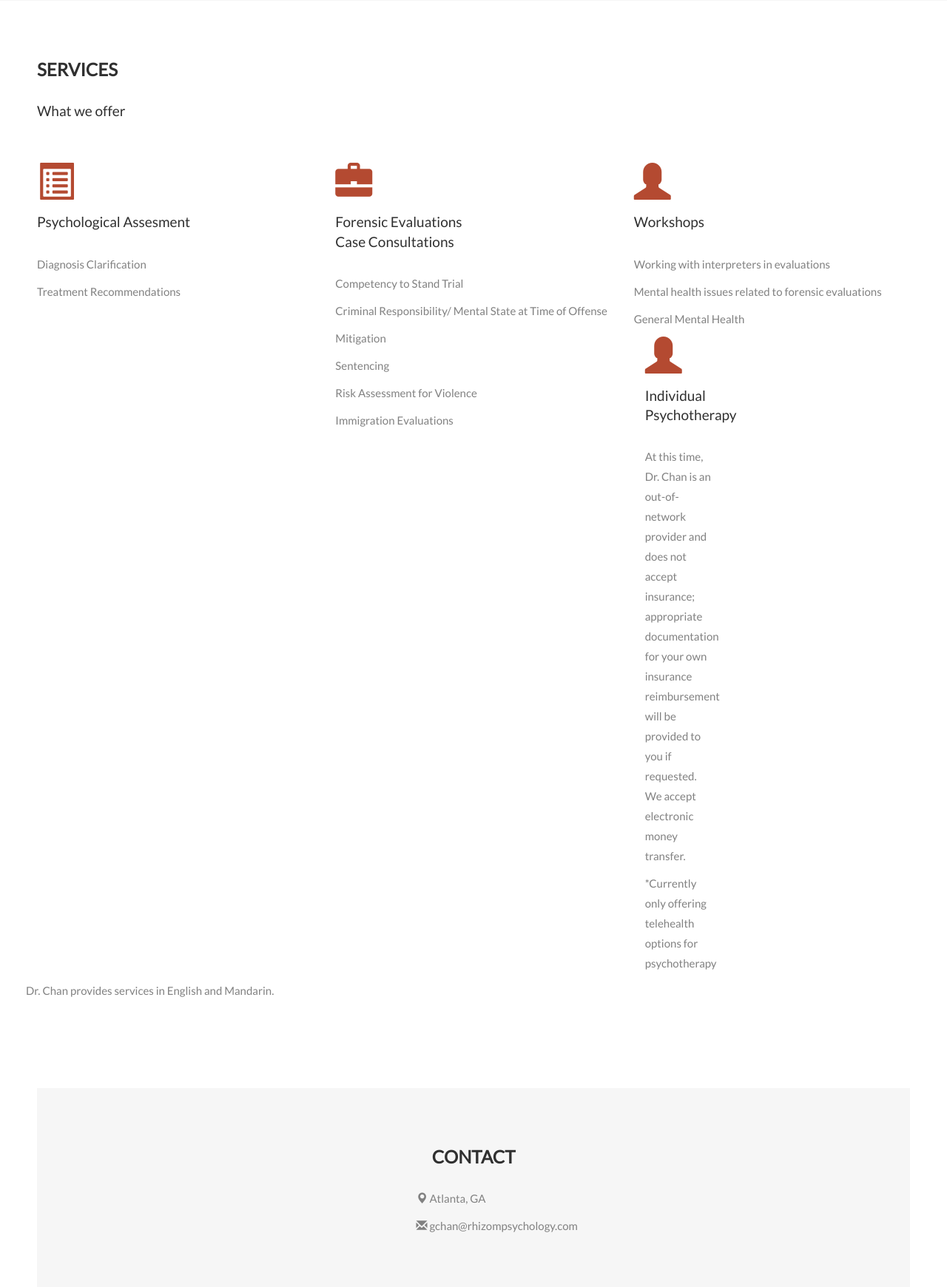
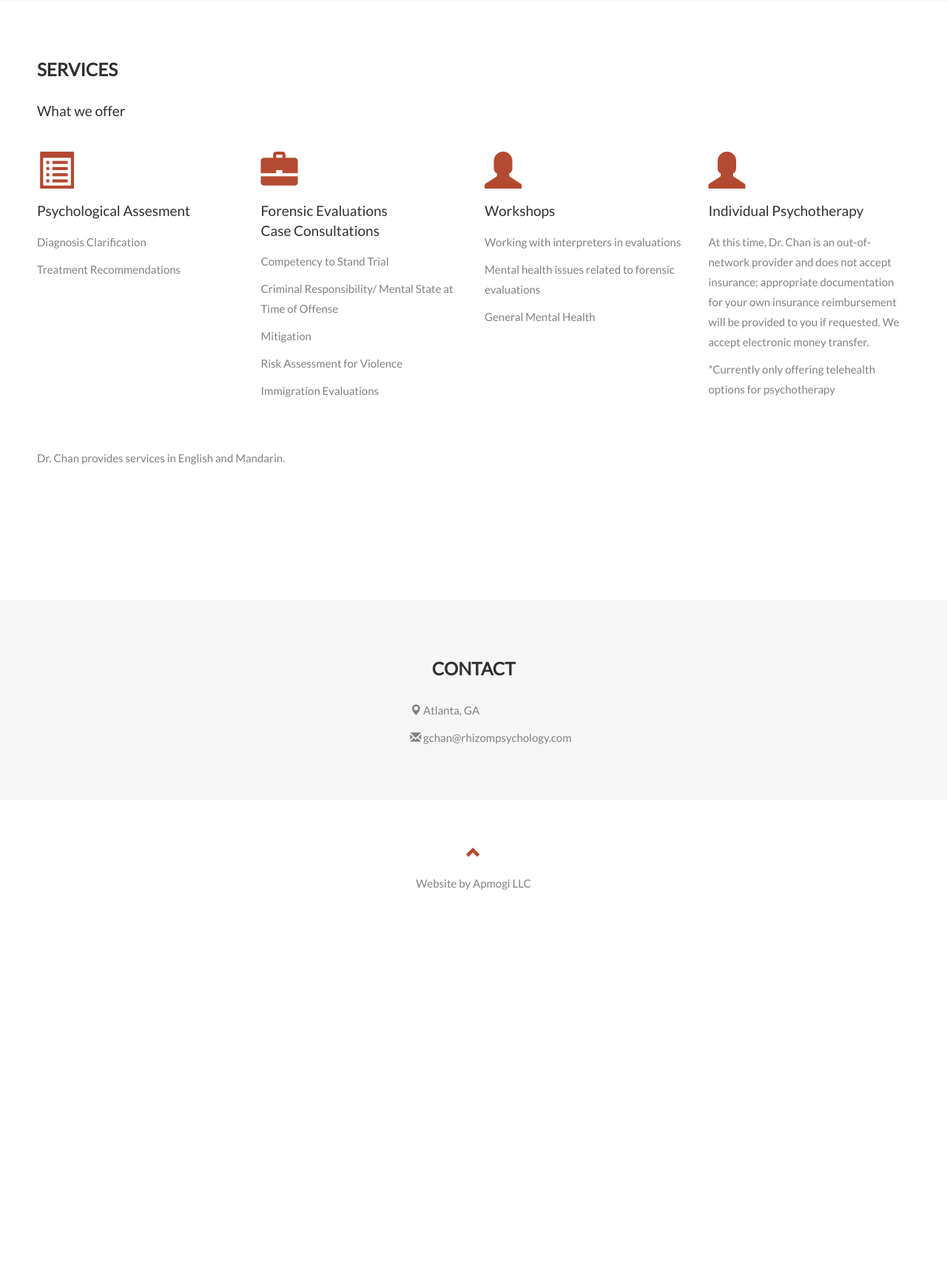
Before and after one commit to rhizompsychology/rhizompsychology.github.io, a PHP site: page / in a window 1280 px wide. Shown: the part 936-2676 px from the top of the page at 74% size. After the commit the page ends 2139 px from the top, so only its background shows below. Run offline with PHP 8.4, Linux system fonts and the light colour scheme.

Commit message:
fixed columns

```diff
--- a/index.html
+++ b/index.html
@@ -61,7 +61,8 @@
           and career, Dr. Chan has worked extensively with persons with serious mental illness, personality issues, and
           trauma. She also provides psychological testing services to better understand individuals and inform treatment
           planning in an evidence-based approach. Dr. Chan is an adjunct faculty member at the Emory University
-          School of Medicine Department of Psychiatry and Behavioral Sciences serving on committees and supervising psychiatry
+          School of Medicine Department of Psychiatry and Behavioral Sciences serving on committees and supervising
+          psychiatry
           residents on psychotherapy.</h4>
         <h4>Dr. Chan obtained her PhD in Clinical Psychology with a forensic specialization from The Graduate Center and
           John Jay College, City University of New York. She completed her internship training at the Manhattan
@@ -83,33 +84,34 @@
     <h4>What we offer</h4>
     <br>
     <div class="row slideanim">
-      <div class="col-sm-4">
+      <div class="col-sm-3">
         <span class="glyphicon glyphicon-list-alt logo-small"></span>
         <h4>Psychological Assesment</h4>
         <p>Diagnosis Clarification</p>
         <p>Treatment Recommendations</p>
       </div>
-      <div class="col-sm-4">
+      <div class="col-sm-3">
         <span class="glyphicon glyphicon-briefcase logo-small"></span>
         <h4>Forensic Evaluations<br>Case Consultations</h4>
         <p>Competency to Stand Trial</p>
         <p>Criminal Responsibility/ Mental State at Time of Offense</p>
         <p>Mitigation</p>
-        <p>Sentencing</p>
         <p>Risk Assessment for Violence</p>
         <p>Immigration Evaluations</p>
       </div>
-      <div class="col-sm-4">
+      <div class="col-sm-3">
         <span class="glyphicon glyphicon-user logo-small"></span>
         <h4>Workshops</h4>
         <p>Working with interpreters in evaluations</p>
         <p>Mental health issues related to forensic evaluations</p>
         <p>General Mental Health</p>
-      <div class="col-sm-4">
+      </div>
+      <div class="col-sm-3">
         <span class="glyphicon glyphicon-user logo-small"></span>
         <h4>Individual Psychotherapy</h4>
         <p>At this time, Dr. Chan is an out-of-network provider and does not accept insurance; appropriate documentation
-          for your own insurance reimbursement will be provided to you if requested. We accept electronic money transfer.</p>
+          for your own insurance reimbursement will be provided to you if requested. We accept electronic money
+          transfer.</p>
         <p>*Currently only offering telehealth options for psychotherapy</p>
       </div>
     </div>
--- a/styles.css
+++ b/styles.css
@@ -8,6 +8,7 @@ body {
   line-height: 1.8;
   color: #818181;
 }
+
 h2 {
   font-size: 24px;
   text-transform: uppercase;
@@ -15,6 +16,7 @@ body {
   font-weight: 600;
   margin-bottom: 30px;
 }
+
 h4 {
   font-size: 19px;
   line-height: 1.375em;
@@ -22,46 +24,62 @@ body {
   font-weight: 400;
   margin-bottom: 30px;
 }
+
+#services h4 {
+  margin-bottom: 15px;
+}
+
 .jumbotron {
   background-color: #052A4F;
   color: #E0E4E9;
   padding: 100px 25px;
   font-family: Montserrat, sans-serif;
 }
+
 .container-fluid {
   padding: 60px 50px;
 }
+
 .bg-grey {
   background-color: #f6f6f6;
 }
+
 .logo-small {
   color: var(--orange);
   font-size: 50px;
 }
+
 .logo {
   color: var(--orange);
   font-size: 200px;
 }
+
 .thumbnail {
   padding: 0 0 15px 0;
   border: none;
   border-radius: 0;
 }
+
 .thumbnail img {
   width: 100%;
   height: 100%;
   margin-bottom: 10px;
 }
-  .carousel-control.right, .carousel-control.left {
+
+.carousel-control.right,
+.carousel-control.left {
   background-image: none;
   color: var(--orange);
 }
+
 .carousel-indicators li {
-    border-color:var(--orange);
+  border-color: var(--orange);
 }
+
 .carousel-indicators li.active {
   background-color: var(--orange);
 }
+
 .item h4 {
   font-size: 19px;
   line-height: 1.375em;
@@ -69,22 +87,27 @@ body {
   font-style: italic;
   margin: 70px 0;
 }
+
 .item span {
   font-style: normal;
 }
+
 .panel {
   border: 1px solid var(--orange);
-    border-radius:0 !important;
+  border-radius: 0 !important;
   transition: box-shadow 0.5s;
 }
+
 .panel:hover {
-    box-shadow: 5px 0px 40px rgba(0,0,0, .2);
+  box-shadow: 5px 0px 40px rgba(0, 0, 0, .2);
 }
+
 .panel-footer .btn:hover {
   border: 1px solid var(--orange);
   background-color: #fff !important;
   color: var(--orange);
 }
+
 .panel-heading {
   color: #fff !important;
   background-color: var(--orange) !important;
@@ -95,21 +118,26 @@ body {
   border-bottom-left-radius: 0px;
   border-bottom-right-radius: 0px;
 }
+
 .panel-footer {
   background-color: white !important;
 }
+
 .panel-footer h3 {
   font-size: 32px;
 }
+
 .panel-footer h4 {
   color: #aaa;
   font-size: 14px;
 }
+
 .panel-footer .btn {
   margin: 15px 0;
   background-color: var(--orange);
   color: #fff;
 }
+
 .navbar {
   margin-bottom: 0;
   background-color: #052A4F;
@@ -121,23 +149,33 @@ body {
   border-radius: 0;
   font-family: Montserrat, sans-serif;
 }
-  .navbar li a, .navbar .navbar-brand {
+
+.navbar li a,
+.navbar .navbar-brand {
   color: #E0E4E9 !important;
 }
-  .navbar-nav li a:hover, .navbar-nav li.active a {
+
+.navbar-nav li a:hover,
+.navbar-nav li.active a {
   color: var(--orange) !important;
   background-color: #fff !important;
 }
+
 .navbar-default .navbar-toggle {
   border-color: transparent;
   color: #E0E4E9 !important;
 }
+
 footer .glyphicon {
   font-size: 20px;
   margin-bottom: 20px;
   color: var(--orange);
 }
-  .slideanim {visibility:hidden;}
+
+.slideanim {
+  visibility: hidden;
+}
+
 .slide {
   animation-name: slide;
   -webkit-animation-name: slide;
@@ -145,36 +183,45 @@ body {
   -webkit-animation-duration: 1s;
   visibility: visible;
 }
+
 @keyframes slide {
   0% {
     opacity: 0;
     transform: translateY(70%);
   }
+
   100% {
     opacity: 1;
     transform: translateY(0%);
   }
 }
+
 @-webkit-keyframes slide {
   0% {
     opacity: 0;
     -webkit-transform: translateY(70%);
   }
+
   100% {
     opacity: 1;
     -webkit-transform: translateY(0%);
   }
 }
+
 @media screen and (max-width: 768px) {
+
+  .col-sm-3,
   .col-sm-4 {
     text-align: center;
     margin: 25px 0;
   }
+
   .btn-lg {
     width: 100%;
     margin-bottom: 35px;
   }
 }
+
 @media screen and (max-width: 480px) {
   .logo {
     font-size: 150px;
```
Lines whose indentation alone changed are shown as unchanged.
